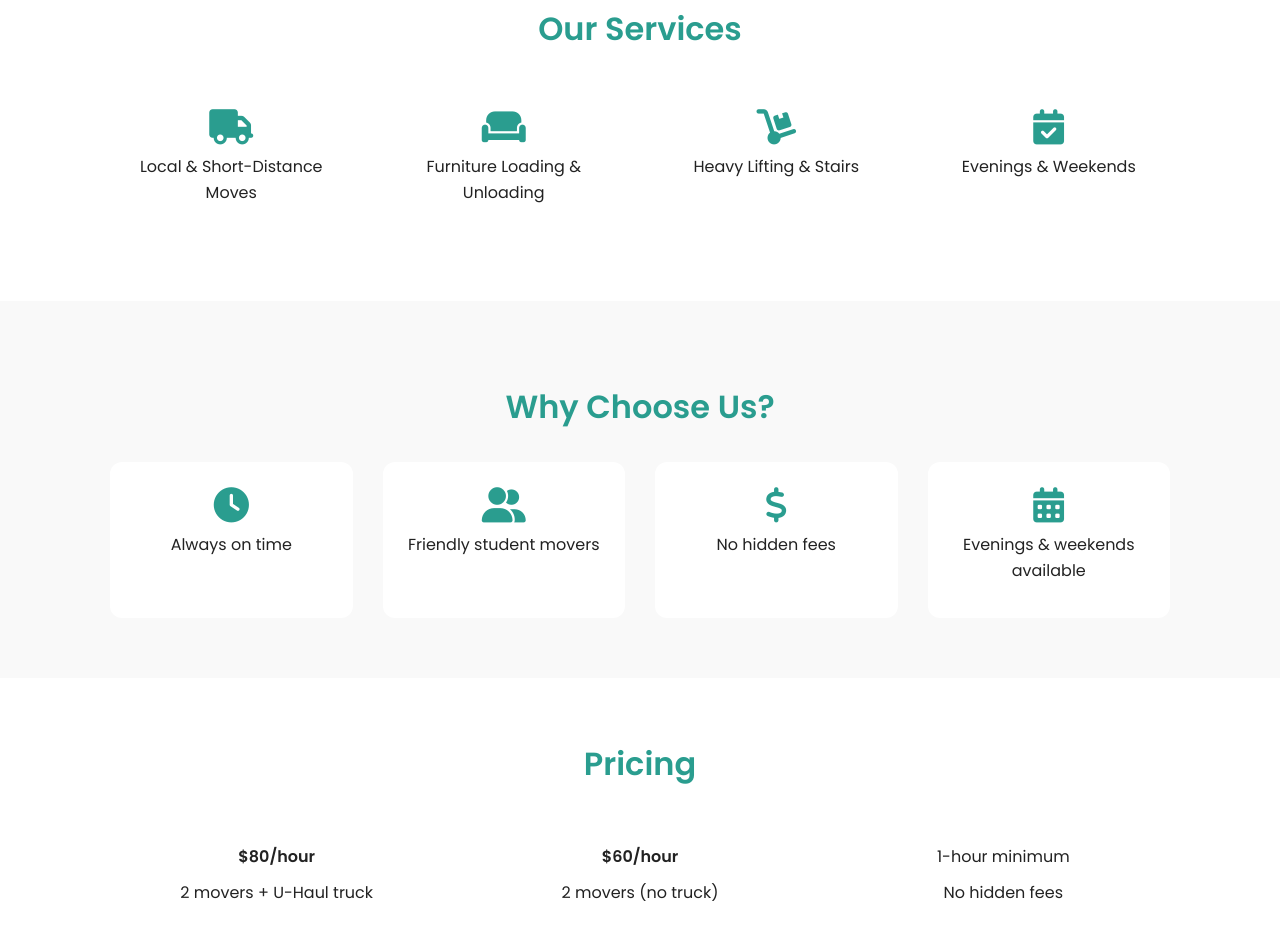
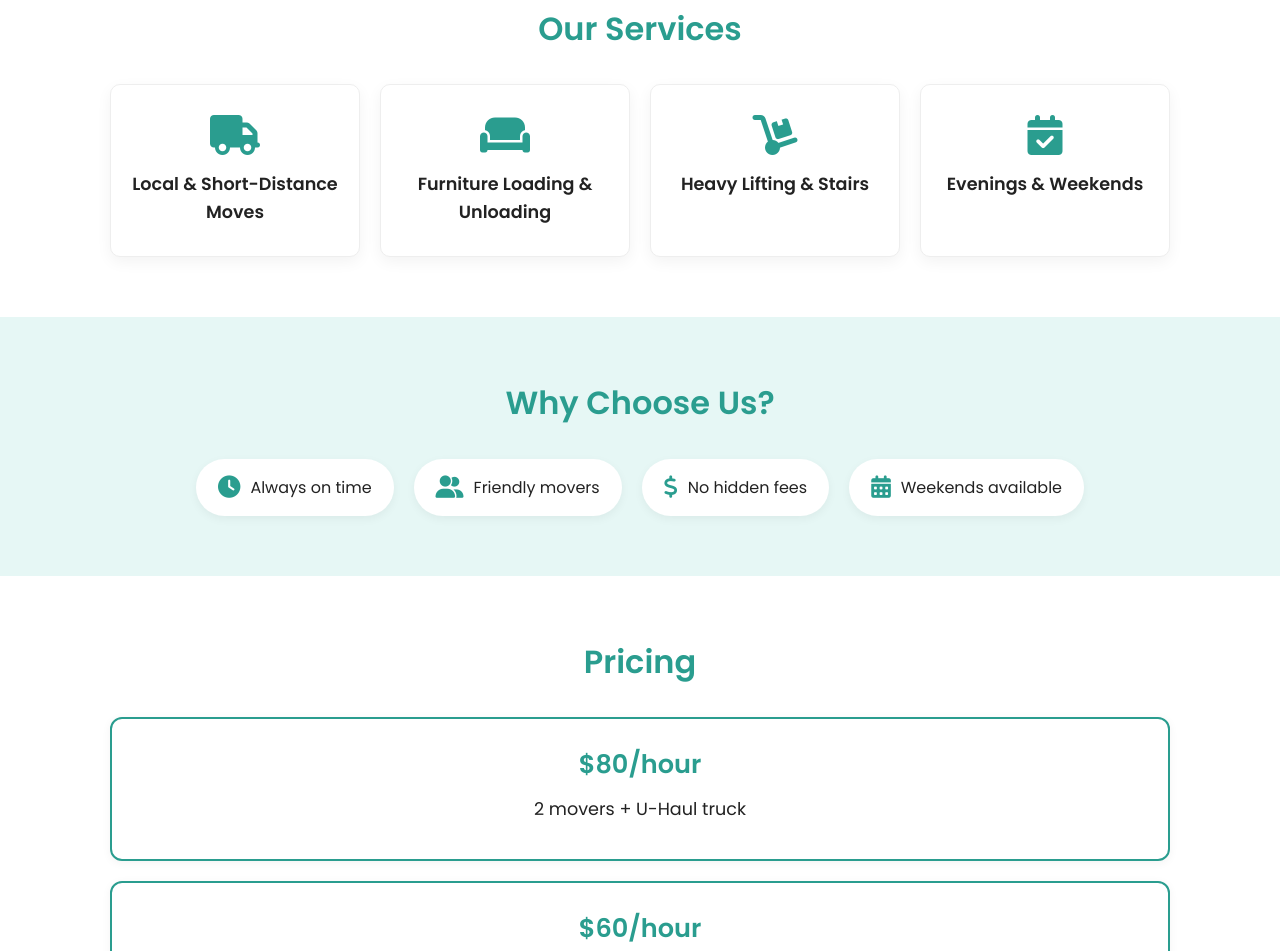
Before and after one commit to trxtr337/moving-site, a plain HTML site: page index.html in a window 1280 px wide. Shown: the part 857-1808 px from the top of the page. Drawn offline with Linux system fonts and the light colour scheme.

Commit message:
Services changed

```diff
--- a/index.html
+++ b/index.html
@@ -21,67 +21,68 @@
     </div>
   </header>
 
-  <section class="services">
+  <section class="services alt-bg">
   <div class="container">
     <h2>Our Services</h2>
-      <div class="grid cards">
-        <div class="card">
+    <div class="service-cards">
+      <div class="service-card">
         <i class="fas fa-truck"></i>
-          <p>Local & Short-Distance Moves</p>
+        <h3>Local & Short-Distance Moves</h3>
       </div>
-        <div class="card">
+      <div class="service-card">
         <i class="fas fa-couch"></i>
-          <p>Furniture Loading & Unloading</p>
+        <h3>Furniture Loading & Unloading</h3>
       </div>
-        <div class="card">
+      <div class="service-card">
         <i class="fas fa-dolly"></i>
-          <p>Heavy Lifting & Stairs</p>
+        <h3>Heavy Lifting & Stairs</h3>
       </div>
-        <div class="card">
+      <div class="service-card">
         <i class="fas fa-calendar-check"></i>
-          <p>Evenings & Weekends</p>
+        <h3>Evenings & Weekends</h3>
       </div>
     </div>
   </div>
 </section>
 
-  <section class="trust alt-bg">
+
+  <section class="trust">
     <div class="container">
       <h2>Why Choose Us?</h2>
-      <div class="grid cards">
-        <div class="card">
+      <div class="trust-list">
+        <div class="trust-badge">
           <i class="fas fa-clock"></i>
-          <p>Always on time</p>
+          <span>Always on time</span>
         </div>
-        <div class="card">
+        <div class="trust-badge">
           <i class="fas fa-user-friends"></i>
-          <p>Friendly student movers</p>
+          <span>Friendly movers</span>
         </div>
-        <div class="card">
+        <div class="trust-badge">
           <i class="fas fa-dollar-sign"></i>
-          <p>No hidden fees</p>
+          <span>No hidden fees</span>
         </div>
-        <div class="card">
+        <div class="trust-badge">
           <i class="fas fa-calendar-alt"></i>
-          <p>Evenings & weekends available</p>
+          <span>Weekends available</span>
         </div>
       </div>
     </div>
   </section>
 
-  <section class="pricing">
+  <section class="pricing alt-bg">
     <div class="container">
       <h2>Pricing</h2>
-      <div class="grid cards">
-        <div class="card">
-          <p><strong>$80/hour</strong></p>
+      <div class="pricing-cards">
+        <div class="price-box">
+          <h3>$80/hour</h3>
           <p>2 movers + U-Haul truck</p>
         </div>
-        <div class="card">
-          <p><strong>$60/hour</strong></p>
+        <div class="price-box">
+          <h3>$60/hour</h3>
           <p>2 movers (no truck)</p>
         </div>
-        <div class="card">
+        <div class="price-box">
           <p>1-hour minimum</p>
           <p>No hidden fees</p>
         </div>
@@ -89,7 +90,7 @@
     </div>
   </section>
 
-  <section class="form-section alt-bg" id="quote">
+  <section class="form-section" id="quote">
     <div class="container">
       <h2>Request a Move</h2>
       <form action="https://formspree.io/f/xnndwabo" method="POST" class="quote-form">
@@ -104,7 +105,7 @@
     </div>
   </section>
 
-  <section class="contact">
+  <section class="contact alt-bg">
     <div class="container">
       <h2>Get in Touch</h2>
       <a href="tel:+15145817174" class="btn">Call Us</a>
--- a/src/style.css
+++ b/src/style.css
@@ -62,7 +62,6 @@ p {
   background-color: #21867a;
 }
 
-/* Remove hover effects on mobile */
 @media (hover: none) {
   .btn:hover {
     background-color: #2A9D8F;
@@ -78,13 +77,6 @@ p {
 .btn.alt:hover {
   background-color: #e0f7f4;
   color: #1a1a1a;
-}
-
-.btn-group {
-  display: flex;
-  gap: 16px;
-  justify-content: center;
-  flex-wrap: wrap;
 }
 
 /* HERO */
@@ -125,70 +117,94 @@ p {
   margin-bottom: 30px;
 }
 
-/* GRID LAYOUT */
-.grid {
-  display: grid;
-  grid-template-columns: repeat(auto-fit, minmax(220px, 1fr));
-  gap: 30px;
+.hero-buttons {
+  display: flex;
+  flex-direction: column;
+  gap: 16px;
+  align-items: center;
+  justify-content: center;
   margin-top: 30px;
 }
 
-.alt-bg {
-  background-color: #f9f9f9;
+.hero-buttons .btn {
+  width: 220px;
+  text-align: center;
+  font-size: 1rem;
+  padding: 14px 0;
 }
 
-/* SERVICE & TRUST CARDS */
-.cards .card {
-  background-color: white;
-  border-radius: 12px;
-  padding: 25px 20px;
-  box-shadow: 0 0 0 rgba(0,0,0,0);
-  transition: transform 0.3s ease, box-shadow 0.3s ease;
-  cursor: default;
-  opacity: 0;
-  transform: translateY(40px);
-  animation: fadeInUp 0.6s forwards;
+/* OUR SERVICES */
+.services-list {
+  display: flex;
+  flex-direction: column;
+  gap: 20px;
+  align-items: flex-start;
 }
 
-.cards .card:nth-child(1) { animation-delay: 0.1s; }
-.cards .card:nth-child(2) { animation-delay: 0.2s; }
-.cards .card:nth-child(3) { animation-delay: 0.3s; }
-.cards .card:nth-child(4) { animation-delay: 0.4s; }
-
-.cards .card:hover {
-  transform: translateY(-8px) scale(1.03);
-  box-shadow: 0 12px 24px rgba(0, 0, 0, 0.08);
+.service-item {
+  display: flex;
+  align-items: center;
+  background: #fff;
+  padding: 14px 18px;
+  border-radius: 8px;
+  box-shadow: 0 3px 10px rgba(0,0,0,0.05);
 }
 
-.card i {
-  font-size: 2.2rem;
+.service-item i {
+  font-size: 1.8rem;
+  color: #2A9D8F;
+  margin-right: 15px;
+}
+
+/* WHY CHOOSE US */
+.trust {
+  background-color: #e6f7f5;
+}
+
+.trust-list {
+  display: flex;
+  flex-wrap: wrap;
+  justify-content: center;
+  gap: 20px;
+}
+
+.trust-badge {
+  background: #ffffff;
+  padding: 16px 22px;
+  border-radius: 50px;
+  display: flex;
+  align-items: center;
+  gap: 10px;
+  font-weight: 500;
+  box-shadow: 0 3px 10px rgba(0,0,0,0.05);
+}
+
+.trust-badge i {
+  color: #2A9D8F;
+  font-size: 1.4rem;
+}
+
+/* PRICING */
+.pricing-cards {
+  display: grid;
+  gap: 20px;
+}
+
+.price-box {
+  background: #fff;
+  padding: 25px 20px;
+  border: 2px solid #2A9D8F;
+  border-radius: 12px;
+  box-shadow: 0 2px 10px rgba(0,0,0,0.05);
+}
+
+.price-box h3 {
+  font-size: 1.6rem;
   color: #2A9D8F;
   margin-bottom: 10px;
 }
 
-.card p {
-  font-size: 1rem;
-  font-weight: 500;
-  color: #222;
-}
-
-@keyframes fadeInUp {
-  to {
-    opacity: 1;
-    transform: translateY(0);
-  }
-}
-
-/* TRUST BLOCK */
-.trust {
-  padding-top: 80px;
-}
-
-.trust-point {
-  text-align: center;
-}
-
-/* FORM SECTION */
+/* FORM */
 .form-section input,
 .form-section textarea {
   width: 100%;
@@ -219,7 +235,6 @@ p {
   margin-top: 15px;
 }
 
-/* THANK YOU MESSAGE (for JS feedback) */
 .thank-you {
   text-align: center;
   font-size: 1.2rem;
@@ -242,7 +257,7 @@ footer {
   color: #555;
 }
 
-/* MOBILE ADAPTATION */
+/* MOBILE */
 @media (max-width: 768px) {
   h1 {
     font-size: 2.2rem;
@@ -266,30 +281,53 @@ footer {
     font-size: 1rem;
   }
 
-  .quote-form {
-    padding: 0 10px;
+  .services-list {
+    align-items: stretch;
   }
 
-  .form-section input,
-  .form-section textarea {
-    font-size: 16px;
-    padding: 14px;
+  .trust-list {
+    flex-direction: column;
+    align-items: center;
+  }
+
+  .pricing-cards {
+    grid-template-columns: 1fr;
   }
 }
 
 
-.hero-buttons {
-  display: flex;
-  flex-direction: column;
-  gap: 16px;
-  align-items: center;
-  justify-content: center;
+.service-cards {
+  display: grid;
+  grid-template-columns: repeat(auto-fit, minmax(220px, 1fr));
+  gap: 20px;
+  justify-items: center;
   margin-top: 30px;
 }
 
-.hero-buttons .btn {
-  width: 220px;
+.service-card {
+  background: white;
+  border: 1px solid #eee;
+  border-radius: 10px;
+  padding: 30px 20px;
+  box-shadow: 0 5px 15px rgba(0,0,0,0.05);
   text-align: center;
-  font-size: 1rem;
-  padding: 14px 0;
+  transition: 0.3s ease;
+  max-width: 280px;
+  width: 100%;
 }
+
+.service-card:hover {
+  transform: translateY(-5px);
+  box-shadow: 0 10px 20px rgba(0,0,0,0.08);
+}
+
+.service-card i {
+  font-size: 2.5rem;
+  color: #2A9D8F;
+  margin-bottom: 15px;
+}
+
+.service-card h3 {
+  font-size: 1.1rem;
+  color: #222;
+}
```
Lines whose indentation alone changed are shown as unchanged.
